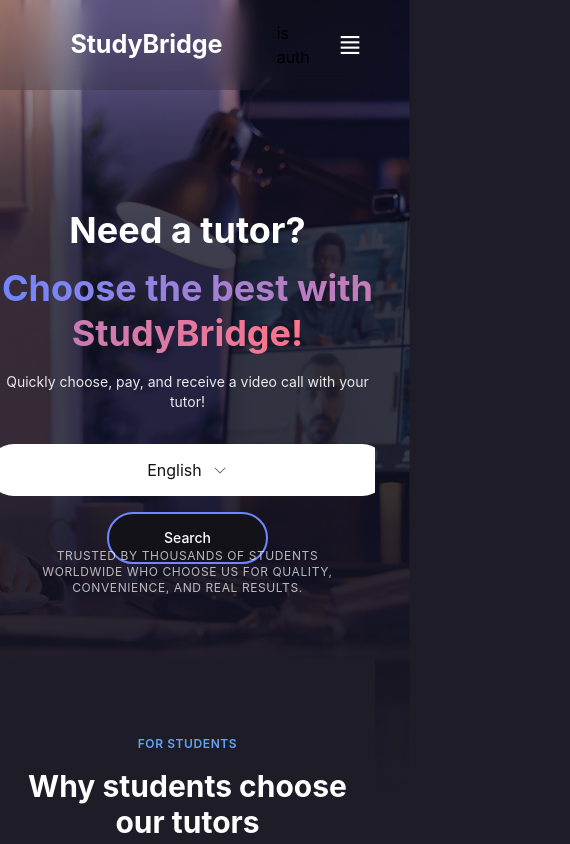
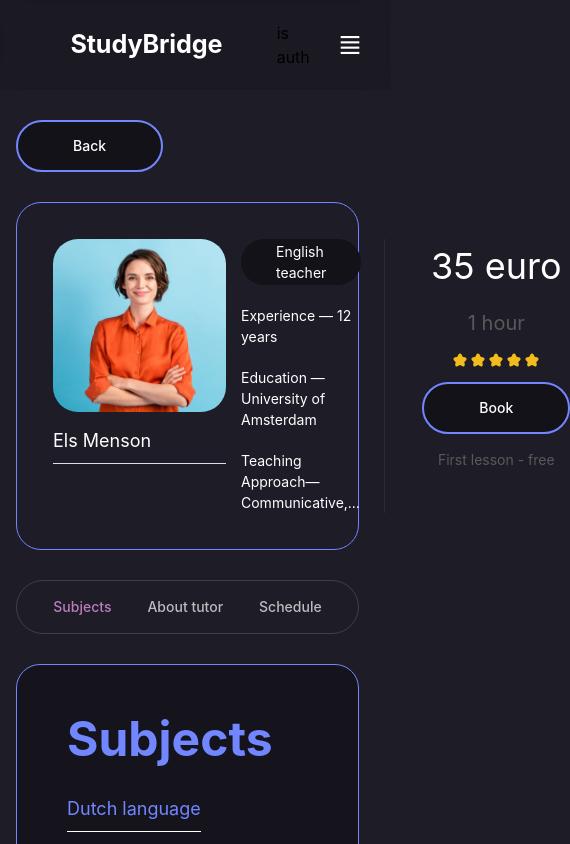
Before and after one commit to Dmytro-Doronin/components, a React (Vite) app: page / in a window 390 px wide. Shown: the top 844 px of the page, 570 px wide, since content can reach past the window. Built offline with nearby package versions, Linux system fonts and the light colour scheme.

Commit message:
add responsive teacherNavigation

```diff
--- a/src/components/teacherDetailSection/teacherNavigation/TeacherNavigation.tsx
+++ b/src/components/teacherDetailSection/teacherNavigation/TeacherNavigation.tsx
@@ -20,12 +20,13 @@
   ] as const;
 
   return (
-    <nav className="flex justify-center items-center p-2 border border-white/15 rounded-full max-w-[1139px] mx-auto">
+    <nav className="flex justify-center items-center p-2 border border-white/15 rounded-full max-w-[1139px] mx-auto overflow-x-auto scrollbar-hide">
+      <div className="flex gap-1 sm:gap-2 min-w-max px-2 sm:px-0">
         {tabs.map((tab) => (
           <button
             key={tab.id}
             onClick={() => setActiveTab(tab.id)}
-          className={`px-10 py-3 font-medium transition-colors text-base ${
+            className={`px-4 sm:px-6 lg:px-10 py-2 sm:py-3 font-medium transition-colors text-sm sm:text-base whitespace-nowrap ${
               activeTab === tab.id
                 ? 'text-[#BC7DBF]'
                 : 'text-white/70 hover:text-white'
@@ -34,6 +35,7 @@
             {tab.label}
           </button>
         ))}
+      </div>
     </nav>
   );
 };
--- a/src/router/routesVariables/publicRoutes.tsx
+++ b/src/router/routesVariables/publicRoutes.tsx
@@ -1,10 +1,10 @@
 import type {RouteObject} from "react-router-dom";
-import {Home} from "../../pages/Home/Home.tsx";
+// import {Home} from "../../pages/Home/Home.tsx";
 import {TeachersPage} from "../../pages/teachersPage/TeachersPage.tsx";
 import {TeacherDetail} from "../../pages/teacherDetail/teacherDetail.tsx";
 
 export const publicRoutes: RouteObject[] = [
-    { index: true, element: <Home /> },
+    { index: true, element: <TeacherDetail /> },
     { path: "/teachers", element: <TeachersPage /> },
-    { path: "/teacher", element: <TeacherDetail /> },
+    // { path: "/teacher", element: <TeacherDetail /> },
 ];
```
Lines whose indentation alone changed are shown as unchanged.
